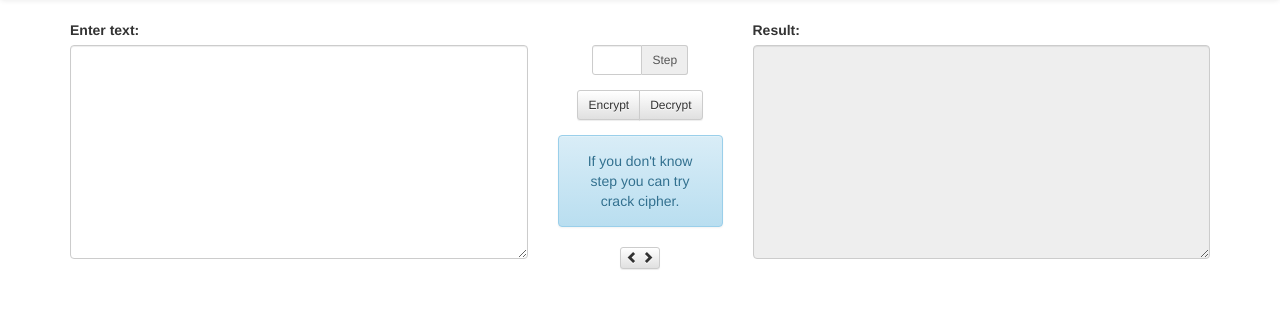
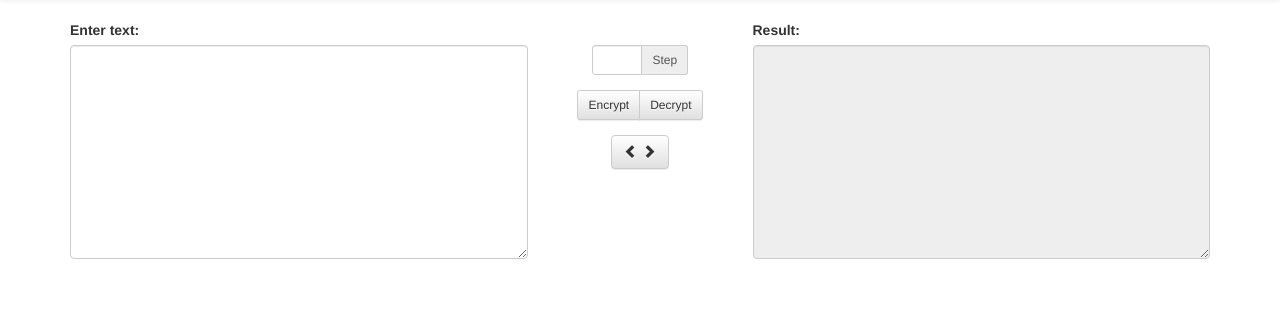
Before and after one commit to alex00dor/task_caesar, a Django app: template main/templates/index.html in a window 1280 px wide. Shown: the part 52-361 px from the top of the page. Run offline with Django 3.2, Linux system fonts and the light colour scheme; the template is opened without the code that fills it, so the values that code supplies are empty; some libraries are stand-ins or nearby versions.

Commit message:
delete info alert

```diff
--- a/main/templates/index.html
+++ b/main/templates/index.html
@@ -24,9 +24,8 @@
                       <button class="btn btn-default" ng-click="Decrypt(enterText, rot)">Decrypt</button>
                   </div>
               </div>
-              <div class="alert alert-info" role="alert">If you don't know step you can try crack cipher.</div>
               <div align="center">
-                  <button class="btn btn-default btn-xs" ng-click="swap()">
+                  <button class="btn btn-default" ng-click="swap()">
                       <span class="glyphicon glyphicon glyphicon-chevron-left" aria-hidden="true"></span>
                       <span class="glyphicon glyphicon glyphicon-chevron-right" aria-hidden="true"></span>
                   </button>
```
